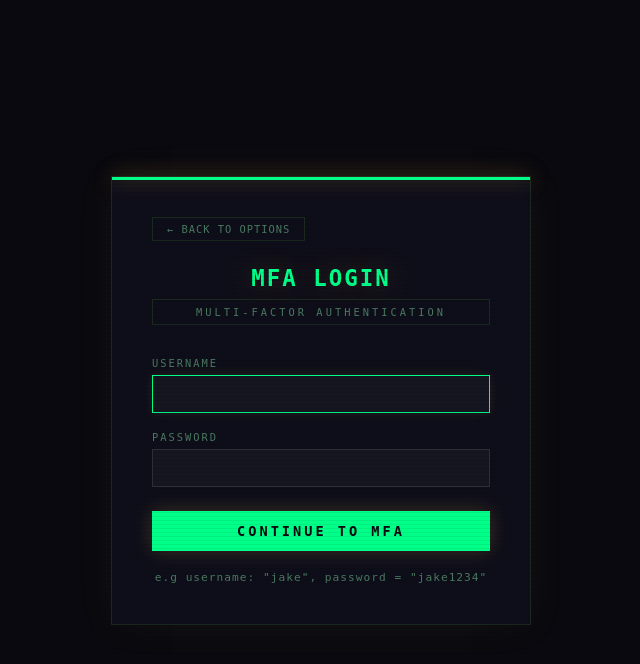
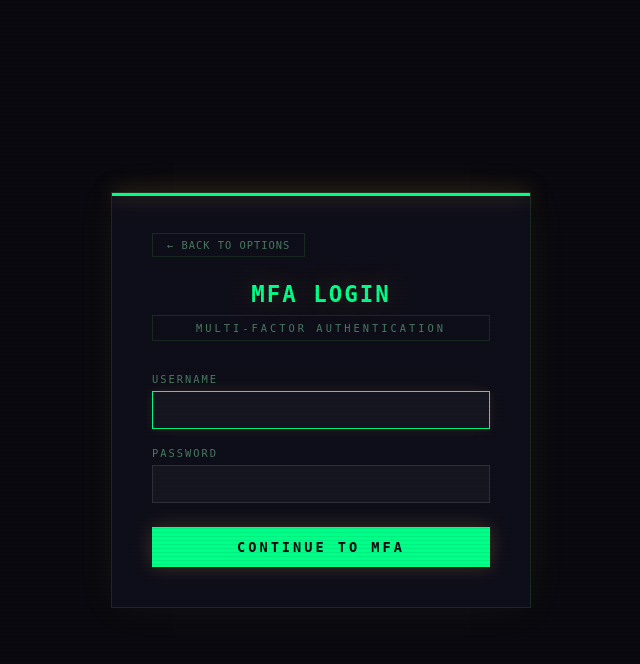
Before and after one commit to tseknouJake/passkey-instead-of-MFA, a Flask app: page /auth/mfa-login in a window 1280 px wide. Shown: the top 664 px of the page, without its empty margins (319-959 px from the left). Run offline with Flask 3, Linux system fonts and the light colour scheme; parts of the project's set-up code (start-up, migrations or seed data) failed here and were passed over.

Commit message:
Update mfa_login.html

```diff
--- a/templates/mfa_login.html
+++ b/templates/mfa_login.html
@@ -27,11 +27,6 @@
             </div>
             <button type="submit">Continue to MFA</button>
         </form>
-        <div class="info">
-            <ul>
-                <div>e.g username: "jake", password = "jake1234"</div>
-            </ul>
-        </div>
-    </div>
 </body>
+
 </html>
```
